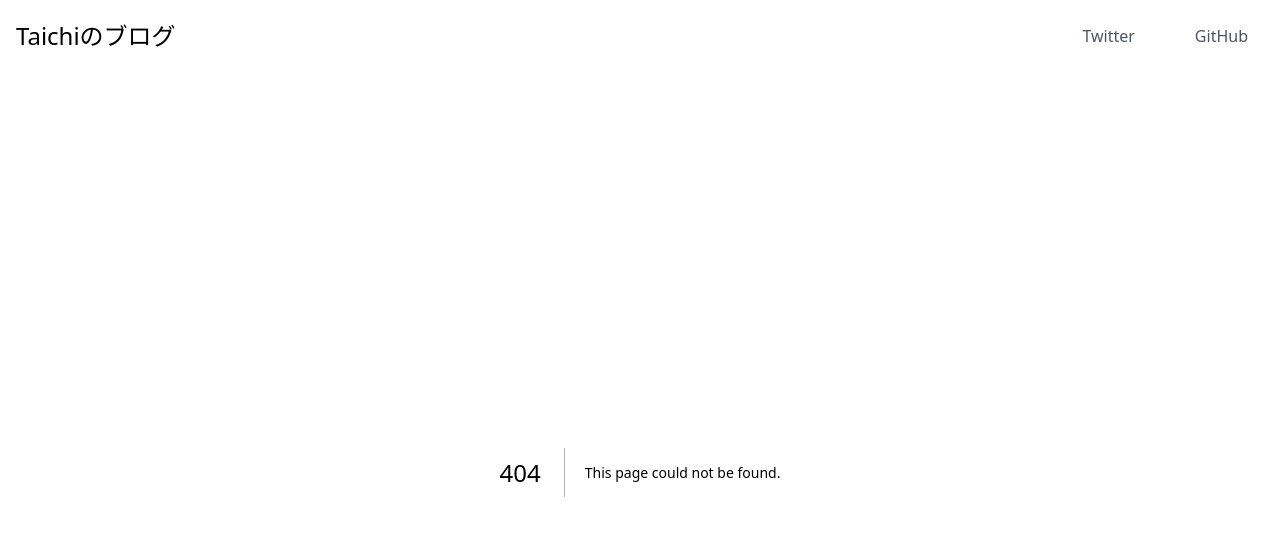
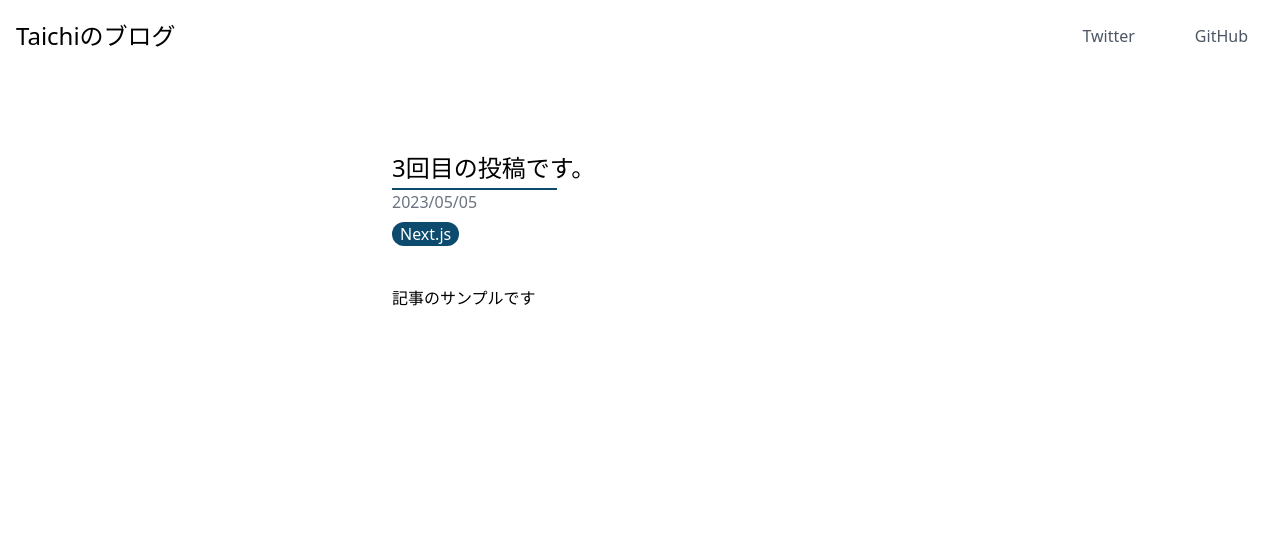
Before and after one commit to hagoromo2000/NotionBlog, a Next.js app: page /posts/1 in a window 1280 px wide. Before the commit this address had no page. Shown: the top 536 px of the page. Built offline with nearby package versions, Linux system fonts and the light colour scheme.

Commit message:
Add:記事詳細のページを[slug].tsxとして作成

```diff
--- a/pages/index.tsx
+++ b/pages/index.tsx
@@ -16,8 +16,6 @@
 };
 
 export default function Home({ allPosts }: { allPosts: any }) {
-  console.log(allPosts);
-
   return (
     <div className="container h-full w-full mx-auto">
       <Head>
--- /dev/null
+++ b/pages/posts/[slug].tsx
@@ -0,0 +1,18 @@
+import React from "react";
+
+const Post = () => {
+  return (
+    <section className="container lg:px-2 px-5 h-screen lg:w-2/5 mx-auto mt-20">
+      <h2 className="w-full text-2xl font-medium">3回目の投稿です。</h2>
+      <div className="border-b-2 w-1/3 mt-1 border-sky-900"></div>
+      <span className="text-gray-500">2023/05/05</span>
+      <br />
+      <p className="text-white bg-sky-900 rounded-xl font-medium mt-2 px-2 inline-block">
+        Next.js
+      </p>
+      <div className="mt-10 font-medium">記事のサンプルです</div>
+    </section>
+  );
+};
+
+export default Post;
```
